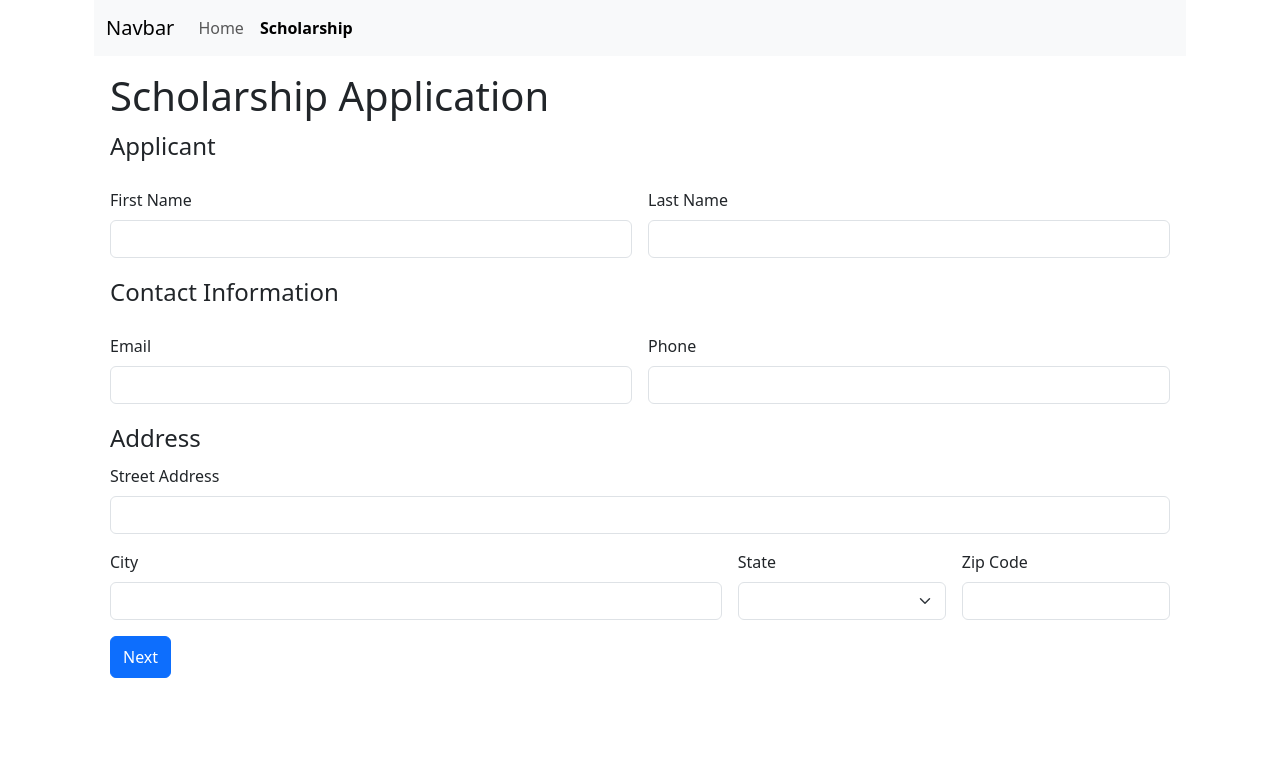
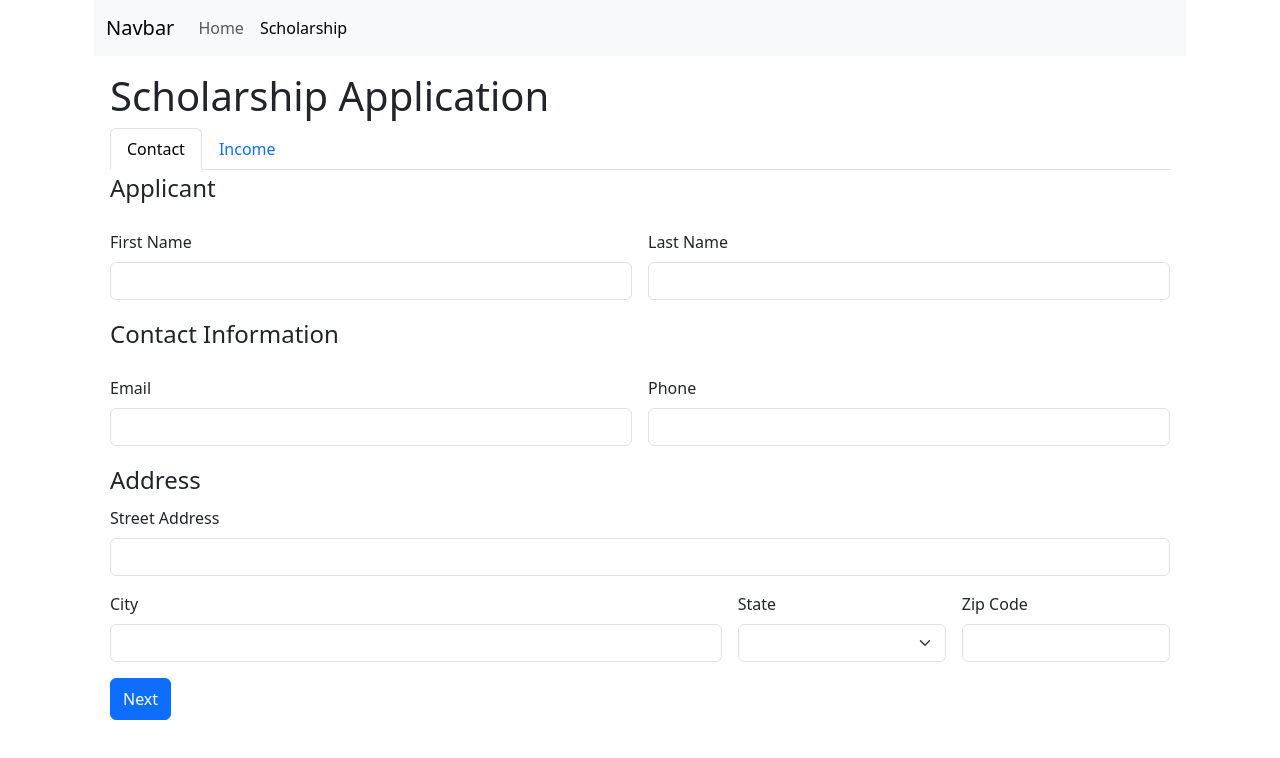
Before and after one commit to Kbotei/application-contracting-react-ts, a React (Vite) app: page /scholarship in a window 1280 px wide. Shown: the top 758 px of the page. Built offline with nearby package versions, Linux system fonts and the light colour scheme.

Commit message:
add tabs to navigate between forms and update action method

```diff
--- a/src/App.tsx
+++ b/src/App.tsx
@@ -25,9 +25,8 @@ const App = () => {
 export default App;
 
 const Layout = () => {
-  const style = ({ isActive }: NavLinkRenderProps) => ({
-    fontWeight: isActive ? "bold" : "normal",
-  });
+  const navClasses = ({ isActive }: NavLinkRenderProps) =>
+    "nav-link" + (isActive ? " active" : "");
 
   return (
     <>
@@ -56,16 +55,12 @@ const Layout = () => {
                 >
                   <ul className="navbar-nav me-auto mb-2 mb-lg-0">
                     <li className="nav-item">
-                      <NavLink to="/" className={"nav-link"} style={style}>
+                      <NavLink to="/" className={navClasses}>
                         Home
                       </NavLink>
                     </li>
                     <li className="nav-item">
-                      <NavLink
-                        to="/scholarship"
-                        className={"nav-link"}
-                        style={style}
-                      >
+                      <NavLink to="/scholarship" className={navClasses}>
                         Scholarship
                       </NavLink>
                     </li>
--- a/src/features/applications/applicant-income.tsx
+++ b/src/features/applications/applicant-income.tsx
@@ -52,6 +52,8 @@ function ApplicantIncome() {
             validationRules: [validators.required],
           }}
         />
+
+        <p>Additional fields here.</p>
       </fieldset>
     </>
   );
--- a/src/pages/applications/scholarship.tsx
+++ b/src/pages/applications/scholarship.tsx
@@ -10,11 +10,8 @@ function Scholarship() {
 
   const [step, setStep] = useState<ApplicationStep>("applicant-contact");
 
-  function handleSubmit(event: React.FormEvent<HTMLFormElement>) {
-    event.preventDefault();
-
-    const formData = new FormData(event.currentTarget);
-    const dataObject = Object.fromEntries(formData.entries());
+  function handleSubmit(formData: FormData) {
+    const dataObject = Object.fromEntries(formData);
     console.log("Form Data Object:", dataObject);
 
     if (validation.errors.length > 0) {
@@ -41,7 +38,30 @@ function Scholarship() {
   return (
     <>
       <h1>Scholarship Application</h1>
-      <form onSubmit={handleSubmit}>
+      <ul className="nav nav-tabs">
+        <li className="nav-item">
+          <a
+            className={
+              "nav-link " + (step == "applicant-contact" ? "active" : "")
+            }
+            onClick={() => setStep("applicant-contact")}
+          >
+            Contact
+          </a>
+        </li>
+        <li className="nav-item">
+          <a
+            type="button"
+            className={
+              "nav-link " + (step == "applicant-income" ? "active" : "")
+            }
+            onClick={() => setStep("applicant-income")}
+          >
+            Income
+          </a>
+        </li>
+      </ul>
+      <form action={handleSubmit}>
         <ApplicationContent />
         <button type="submit" className="btn btn-primary py-2">
           Next
```
